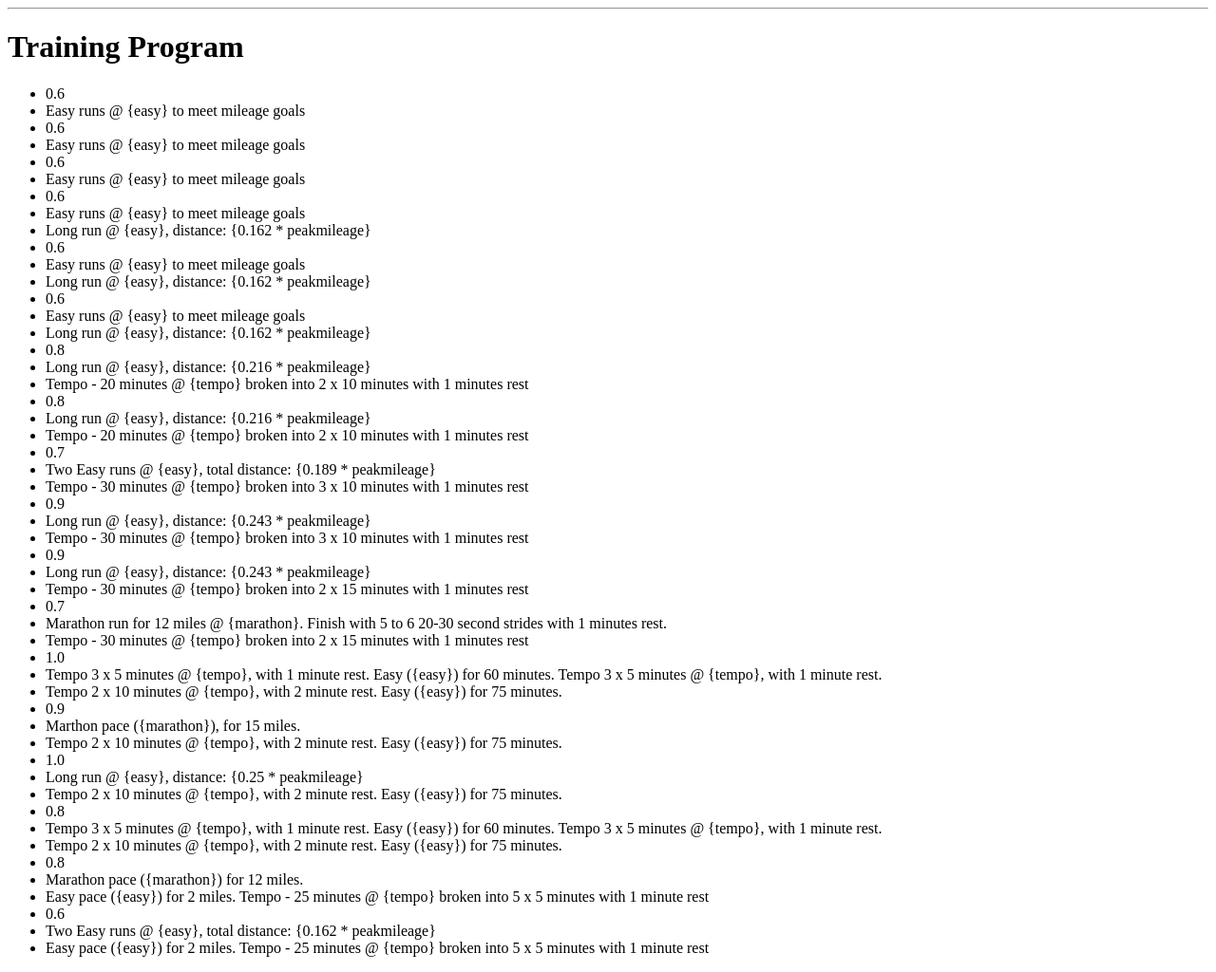
After one commit to karalyndewalt/FastAsYouCan, a Flask app: page /generate-calendar in a window 1280 px wide. The commit adds this page. Shown: the whole page at 95% size. Run offline with Flask 2, Linux system fonts and the light colour scheme.

Commit message:
passing training template through app route, not specific to user yet

```diff
--- a/model.py
+++ b/model.py
@@ -32,7 +32,6 @@ class User(db.Model):
 
         return "Hello, {}".format(self.email)
 
-
     def __repr__(self):
         """Provide helpful representation when printed"""
 
@@ -54,6 +53,7 @@ class Race(db.Model):
 
     user = db.relationship("User", backref=db.backref("races", order_by=race_id))
 
+    # turn into a property, later
     def VDOT(self):
         """Return user VDOT"""
 
@@ -85,16 +85,20 @@ class Pace(object):
         self.intensity = intensity
 
     def pace_range(self):
-        intensity_tuple = PACE_DICT[self.intensity]
+        intensity_tuple = self.PACE_DICT[self.intensity]
         p_range = []
         for t in intensity_tuple:
             percent_VDOT = self.VDOT * t
             velocity = calculator.get_velocity_from_VO2(percent_VDOT)
             miles_per_min = velocity / 1609.34
             minutes_per_mile = timedelta(minutes=(1/miles_per_min))
-            p_range.append(miles_per_min)
+            p_range.append(minutes_per_mile)
         return p_range
 
+
+class Workouts(object):
+    """ stores workouts for Marthon training"""
+    pass
 
 
 
--- a/server.py
+++ b/server.py
@@ -15,6 +15,41 @@ app.secret_key = "ABC"
 
 # so undefined variable in Jinga2 doesn't fail silently
 # app.jinja_env.undefined = StrictUndefined
+TRAINING_PLAN = [
+    (0.60, "Easy runs @ {easy} to meet mileage goals"),
+    (0.60, "Easy runs @ {easy} to meet mileage goals"),
+    (0.60, "Easy runs @ {easy} to meet mileage goals"),
+    (0.60, "Easy runs @ {easy} to meet mileage goals",
+     "Long run @ {easy}, distance: {0.162 * peakmileage} "),
+    (0.60, "Easy runs @ {easy} to meet mileage goals",
+     "Long run @ {easy}, distance: {0.162 * peakmileage} "),
+    (0.60, "Easy runs @ {easy} to meet mileage goals",
+     "Long run @ {easy}, distance: {0.162 * peakmileage} "),
+    (0.80, "Long run @ {easy}, distance: {0.216 * peakmileage} ",
+     "Tempo - 20 minutes @ {tempo} broken into 2 x 10 minutes with 1 minutes rest"),
+    (0.80, "Long run @ {easy}, distance: {0.216 * peakmileage} ",
+     "Tempo - 20 minutes @ {tempo} broken into 2 x 10 minutes with 1 minutes rest"),
+    (0.70, "Two Easy runs @ {easy}, total distance: {0.189 * peakmileage}",
+     "Tempo - 30 minutes @ {tempo} broken into 3 x 10 minutes with 1 minutes rest"),
+    (0.90, "Long run @ {easy}, distance: {0.243 * peakmileage} ",
+     "Tempo - 30 minutes @ {tempo} broken into 3 x 10 minutes with 1 minutes rest"),
+    (0.90, "Long run @ {easy}, distance: {0.243 * peakmileage} ",
+     "Tempo - 30 minutes @ {tempo} broken into 2 x 15 minutes with 1 minutes rest"),
+    (0.70, "Marathon run for 12 miles @ {marathon}. Finish with 5 to 6 20-30 second strides with 1 minutes rest.",
+     "Tempo - 30 minutes @ {tempo} broken into 2 x 15 minutes with 1 minutes rest"),
+    (1.0, "Tempo 3 x 5 minutes @ {tempo}, with 1 minute rest. Easy ({easy}) for 60 minutes. Tempo 3 x 5 minutes @ {tempo}, with 1 minute rest. ",
+     "Tempo 2 x 10 minutes @ {tempo}, with 2 minute rest. Easy ({easy}) for 75 minutes."),
+    (0.90, "Marthon pace ({marathon}), for 15 miles.",
+     "Tempo 2 x 10 minutes @ {tempo}, with 2 minute rest. Easy ({easy}) for 75 minutes."),
+    (1.0, "Long run @ {easy}, distance: {0.25 * peakmileage} ",
+     "Tempo 2 x 10 minutes @ {tempo}, with 2 minute rest. Easy ({easy}) for 75 minutes."),
+    (0.80, "Tempo 3 x 5 minutes @ {tempo}, with 1 minute rest. Easy ({easy}) for 60 minutes. Tempo 3 x 5 minutes @ {tempo}, with 1 minute rest. ",
+     "Tempo 2 x 10 minutes @ {tempo}, with 2 minute rest. Easy ({easy}) for 75 minutes."),
+    (0.80, "Marathon pace ({marathon}) for 12 miles.",
+     "Easy pace ({easy}) for 2 miles. Tempo - 25 minutes @ {tempo} broken into 5 x 5 minutes with 1 minute rest"),
+    (0.60, "Two Easy runs @ {easy}, total distance: {0.162 * peakmileage}",
+     "Easy pace ({easy}) for 2 miles. Tempo - 25 minutes @ {tempo} broken into 5 x 5 minutes with 1 minute rest"),
+]
 
 
 @app.route("/")
@@ -31,6 +66,7 @@ def create_table():
     hr = request.form.get("hours")
     mm = request.form.get("minutes")
     ss = request.form.get("seconds")
+    mileage = float(request.form.get("mileage"))
     units = request.form.get("units")
     distance = float(request.form.get("distance"))
     email = request.form.get("email")
@@ -46,7 +82,7 @@ def create_table():
     # session["VDOT"] = VDOT
     # -------TODO--------
         # send distance and time to races tabel under user email/id
-    new_user = User(email=email)
+    new_user = User(email=email, weekly_mileage=mileage)
     db.session.add(new_user)
     db.session.commit()
 
@@ -60,8 +96,14 @@ def create_table():
 
     session["VDOT"] = new_race.VDOT()
 
-    return render_template("form-submit.html", VDOT=session["VDOT"])
+    return render_template("generate-calendar.html", VDOT=session["VDOT"])
 
+
+@app.route("/generate-calendar")
+def creat_calendar():
+    training_plan = TRAINING_PLAN
+
+    return render_template("training-plan.html", training_plan=training_plan)
 
 if __name__ == "__main__":
     #must set to true befor invoking DebugToolbarExtension
--- a/templates/home.html
+++ b/templates/home.html
@@ -31,6 +31,10 @@ couled resubmit form and and make more buttons.
                 <input type="number" name="seconds" placeholder="ss" id="ss" size="3" min="0" max="59" default="0">
                 <br> <br>
 
+                Max Weekly Mileage <br>
+                <input type="number" name="mileage" placeholder"miles" size="3" default="0">
+                <br> <br>
+
                 E-mail: <br>
                 <input type="email" name="email">
 
--- /dev/null
+++ b/templates/training-plan.html
@@ -0,0 +1,21 @@
+{% extends 'base.html' %}
+
+{% block content %}
+<h1>Training Program</h1>
+
+        <ul>
+            {% for week in training_plan %}
+                {% for i in week %}
+            <li>
+                {{ i }}
+            </li>
+
+                {% endfor %}
+            {% endfor %}
+        </ul>
+{% endblock %}
+
+<!-- use for loop to populate; it will make the whole program, 18 weeks
+for week in []
+    for i in tuple
+        <li> = i  -->
```
Also changed, not shown: templates/form-submit.html (deleted, +0 -7 lines), templates/generate-calendar.html (added, +14 -0 lines).
